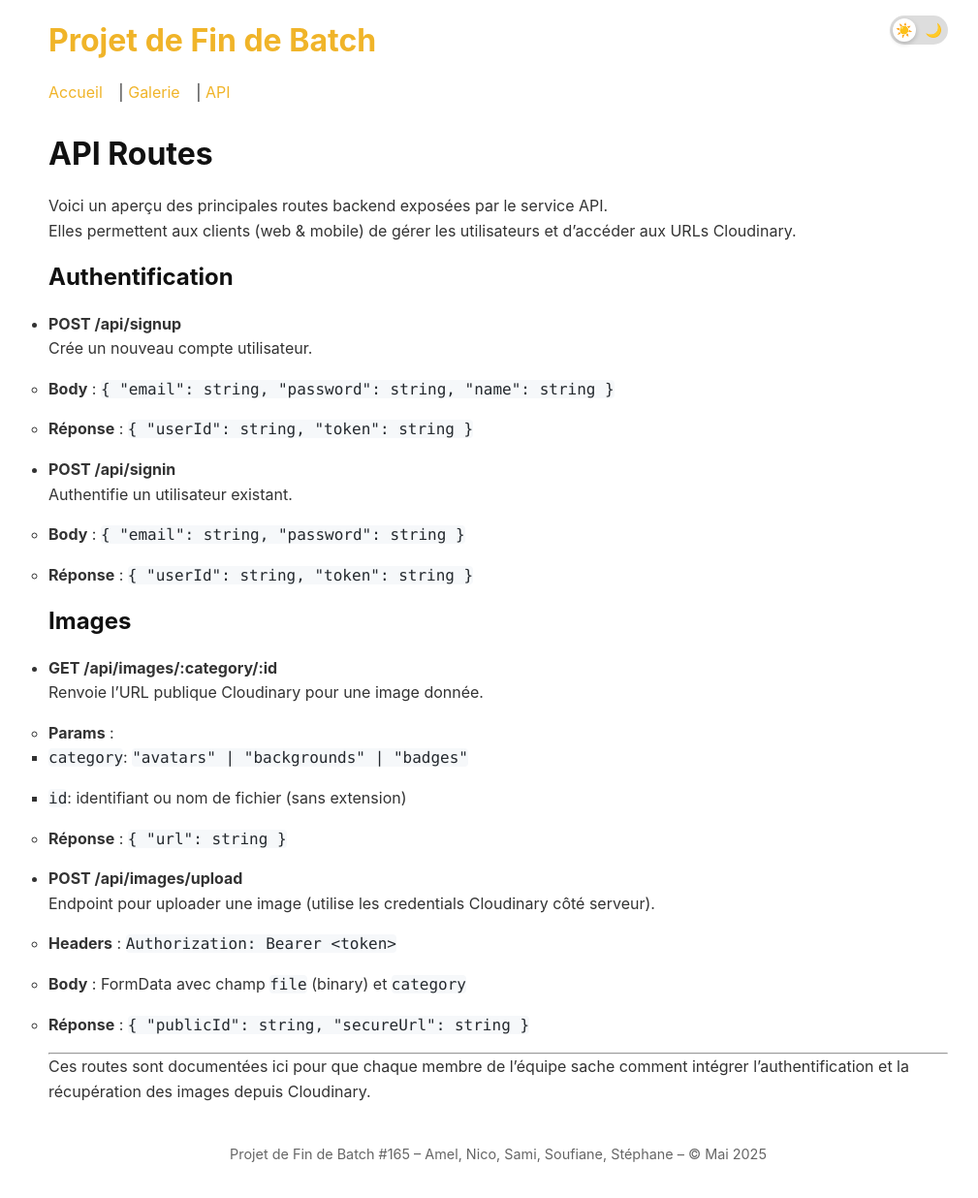
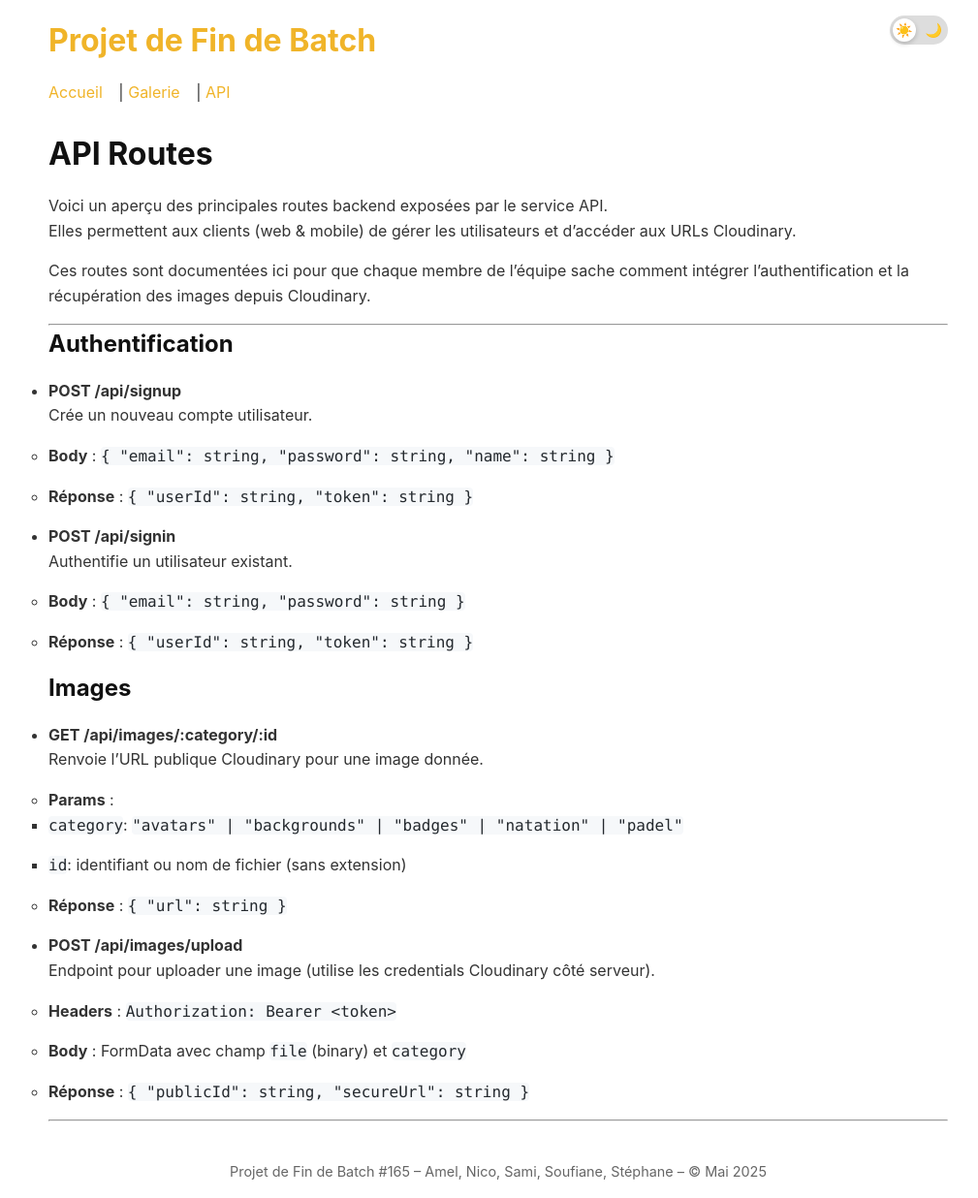
Before and after one commit to StefPoss/projetDeFinDeBatch, a Jekyll site: the page built from docs/routes.md, in a window 1280 px wide. Shown: the whole page at 97% size, without its empty margins (126-1135 px from the left). Built offline with Jekyll 4.4.1, drawn with Linux system fonts in a browser that asks for light colours.

Commit message:
fix: enable markdown parsing in intro div

```diff
--- a/docs/routes.md
+++ b/docs/routes.md
@@ -27,7 +31,7 @@
   Renvoie l’URL publique Cloudinary pour une image donnée.
 
   - **Params** :
-    - `category`: `"avatars" | "backgrounds" | "badges"`
+    - `category`: `"avatars" | "backgrounds" | "badges" | "natation" | "padel"  `
     - `id`: identifiant ou nom de fichier (sans extension)
   - **Réponse** : `{ "url": string }`
 
```
Also changed, not shown: other parts of docs/routes.md (+4 -2 lines).
